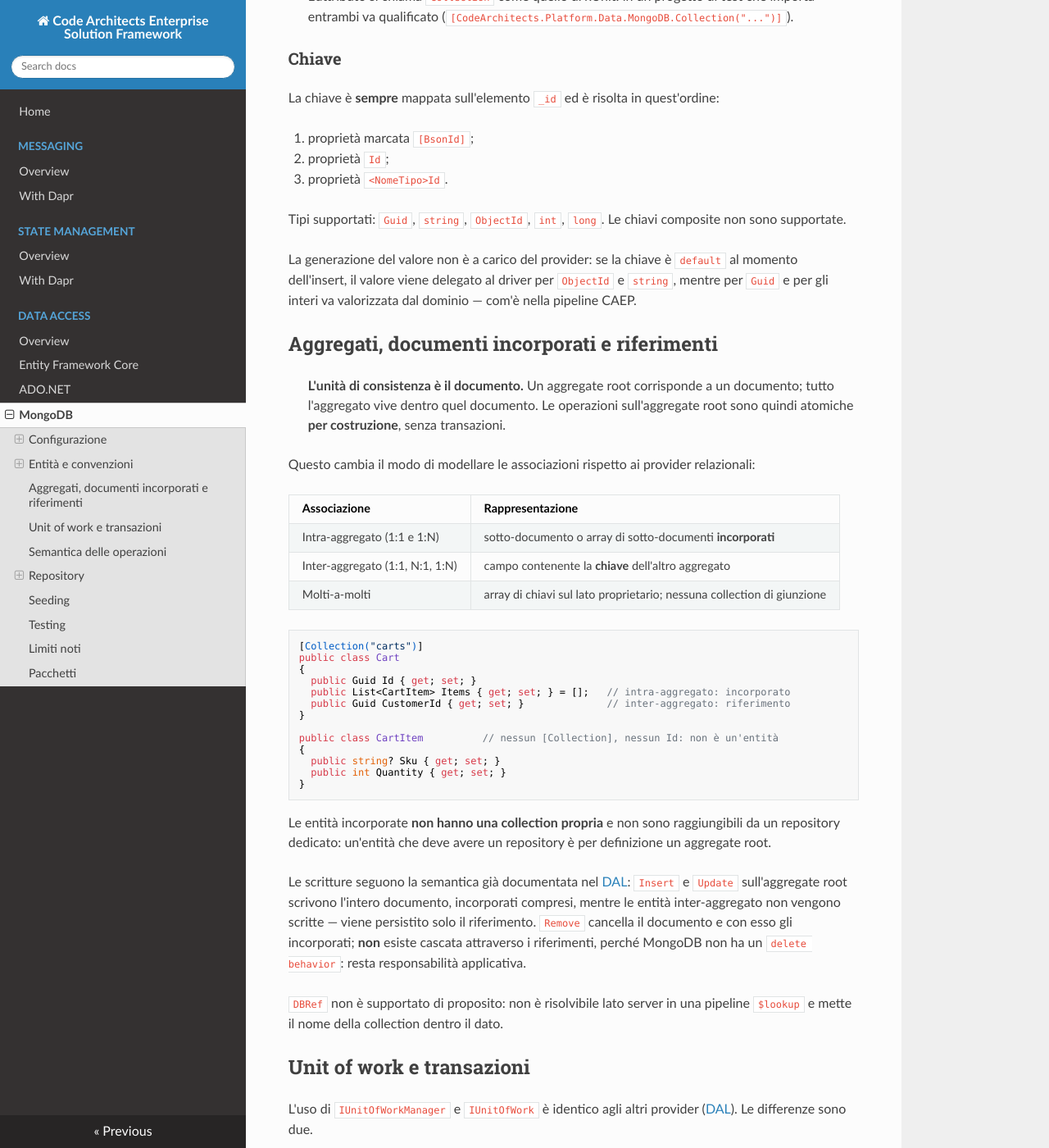
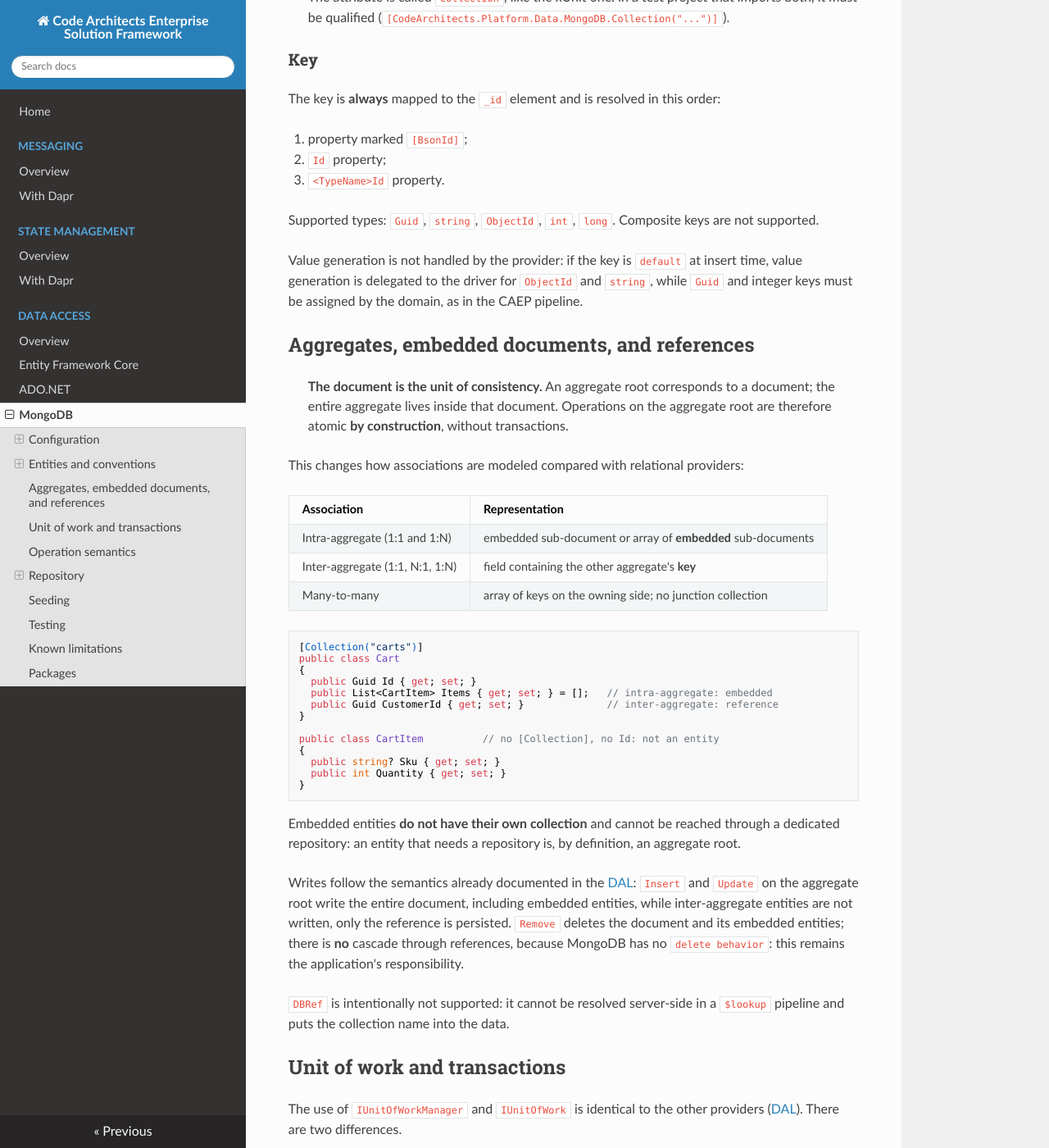
Before and after one commit to codearchitects/CodeArchitects.EnterprisePlatform.Server, an MkDocs documentation site: the page built from docs/mongodb.md, in a window 1280 px wide and 1400 px high, scrolled down 1699 px. Shown: the whole window at 82% size. Built offline with MkDocs 1.6.1, drawn with Linux system fonts in a browser that asks for light colours; nearby versions of some CDN libraries; some of the changed text lies outside the part shown.

Commit message:
fix: translate doc in english

````diff
--- a/docs/mongodb.md
+++ b/docs/mongodb.md
@@ -1,16 +1,16 @@
-# DAL con MongoDB
+# DAL with MongoDB
 
-> **Nota.** I pacchetti `CodeArchitects.Platform.Data.MongoDB` e
-> `CodeArchitects.Platform.Data.MongoDB.DependencyInjection` sono marcati `[Experimental]`: è
-> molto probabile che verranno introdotte breaking changes tra il rilascio di una versione e la successiva.
-> Non è stato ancora raggiunto un livello di maturità pari agli altri Data Provider attualmente supportati.
+> **Note.** The `CodeArchitects.Platform.Data.MongoDB` and
+> `CodeArchitects.Platform.Data.MongoDB.DependencyInjection` packages are marked `[Experimental]`:
+> breaking changes are very likely to be introduced between one version and the next.
+> They have not yet reached the same level of maturity as the other currently supported Data Providers.
 
-MongoDB è un database documentale: non ha tabelle né foreign key, e garantisce atomicità sul
-**singolo documento**. Il provider MongoDB del DAL CAEP espone gli stessi `IRepository`,
-`IUnitOfWork` e `IDataContext` degli altri provider, ma alcune semantiche cambiano di conseguenza.
-Questa pagina descrive quelle differenze.
+MongoDB is a document database: it has no tables or foreign keys, and guarantees atomicity for a
+**single document**. The CAEP MongoDB provider exposes the same `IRepository`, `IUnitOfWork`, and
+`IDataContext` as the other providers, but some semantics consequently differ.
+This page describes those differences.
 
-## Configurazione
+## Configuration
 
 ```csharp
 builder.Services.AddData(cfg => cfg
@@ -19,50 +19,50 @@ builder.Services.AddData(cfg => cfg
     .AddEntitiesFrom(typeof(Product).Assembly));
 ```
 
-`AddData` vive nel namespace `Microsoft.Extensions.DependencyInjection`, come per gli altri
-provider: in un `Program.cs` non serve alcun `using` aggiuntivo.
+`AddData` lives in the `Microsoft.Extensions.DependencyInjection` namespace, as with the other
+providers: no additional `using` directive is required in `Program.cs`.
 
-La configurazione è **validata subito**, senza contattare il server. Client mancante, database
-mancante, modello vuoto, chiave non risolvibile o due entità mappate sulla stessa collection
-fanno fallire l'avvio con un messaggio esplicito, non una `NullReferenceException` alla prima
-richiesta.
+The configuration is **validated immediately**, without contacting the server. A missing client,
+missing database, empty model, unresolvable key, or two entities mapped to the same collection
+causes startup to fail with an explicit message, rather than a `NullReferenceException` on the
+first request.
 
 ### Client
 
 ```csharp
-// dalla connection string
+// from the connection string
 .UseConnectionString(connectionString)
 
-// intervenendo sulle impostazioni derivate dalla connection string
+// modifying the settings derived from the connection string
 .UseConnectionString(connectionString, settings => settings.RetryWrites = true)
 
-// fornendo il client
+// providing the client
 .UseClient(client)
 .UseClient(sp => sp.GetRequiredService<IMongoClient>())
 ```
 
-`UseClient` accetta `IMongoClient`, non `MongoClient`: nel driver 3.x la classe concreta è
-`sealed`, quindi l'interfaccia è l'unico modo per decorare o sostituire il client.
+`UseClient` accepts `IMongoClient`, not `MongoClient`: in driver 3.x the concrete class is
+`sealed`, so the interface is the only way to decorate or replace the client.
 
-### Opzioni
+### Options
 
 ```csharp
 builder.Services.AddData(cfg => cfg
     .UseConnectionString(connectionString)
     .UseDatabase("store")
     .AddEntitiesFrom(typeof(Product).Assembly)
-    .AddEntity<LegacyDocument>()                              // registrazione esplicita
+    .AddEntity<LegacyDocument>()                              // explicit registration
     .UseTransactions(TransactionMode.Required)                // default
     .UseGuidRepresentation(GuidRepresentation.Standard)       // default
     .ConfigureConventions(pack => pack.Add(new CamelCaseElementNameConvention()))
     .UseSeed<ApplicationDataSeed>());
 ```
 
-## Entità e convenzioni
+## Entities and conventions
 
-### Nome della collection
+### Collection name
 
-Un'entità è una classe **pubblica, concreta e non generica** marcata con `[Collection]`:
+An entity is a **public, concrete, non-generic** class marked with `[Collection]`:
 
 ```csharp
 using CodeArchitects.Platform.Data.MongoDB;
@@ -76,79 +76,78 @@ public class Product
 }
 ```
 
-`[Table]` è accettato come alternativa, per retro-compatibilità. Senza attributo il nome è quello
-del tipo, invariato: nessuna pluralizzazione e nessuna trasformazione di case. `AddEntity<T>()`
-registra un tipo anche se non ha attributo.
+`[Table]` is accepted as an alternative for backward compatibility. Without an attribute, the name
+is the type name unchanged: there is no pluralization or case transformation. `AddEntity<T>()`
+registers a type even if it has no attribute.
 
-> L'attributo si chiama `Collection` come quello di xUnit: in un progetto di test che importa
-> entrambi va qualificato (`[CodeArchitects.Platform.Data.MongoDB.Collection("...")]`).
+> The attribute is called `Collection`, like the xUnit one: in a test project that imports both,
+> it must be qualified (`[CodeArchitects.Platform.Data.MongoDB.Collection("...")]`).
 
-### Chiave
+### Key
 
-La chiave è **sempre** mappata sull'elemento `_id` ed è risolta in quest'ordine:
+The key is **always** mapped to the `_id` element and is resolved in this order:
 
-1. proprietà marcata `[BsonId]`;
-2. proprietà `Id`;
-3. proprietà `<NomeTipo>Id`.
+1. property marked `[BsonId]`;
+2. `Id` property;
+3. `<TypeName>Id` property.
 
-Tipi supportati: `Guid`, `string`, `ObjectId`, `int`, `long`. Le chiavi composite non sono
-supportate.
+Supported types: `Guid`, `string`, `ObjectId`, `int`, `long`. Composite keys are not supported.
 
-La generazione del valore non è a carico del provider: se la chiave è `default` al momento
-dell'insert, il valore viene delegato al driver per `ObjectId` e `string`, mentre per `Guid` e per
-gli interi va valorizzata dal dominio — com'è nella pipeline CAEP.
+Value generation is not handled by the provider: if the key is `default` at insert time, value
+generation is delegated to the driver for `ObjectId` and `string`, while `Guid` and integer keys
+must be assigned by the domain, as in the CAEP pipeline.
 
-## Aggregati, documenti incorporati e riferimenti
+## Aggregates, embedded documents, and references
 
-> **L'unità di consistenza è il documento.** Un aggregate root corrisponde a un documento; tutto
-> l'aggregato vive dentro quel documento. Le operazioni sull'aggregate root sono quindi atomiche
-> **per costruzione**, senza transazioni.
+> **The document is the unit of consistency.** An aggregate root corresponds to a document; the
+> entire aggregate lives inside that document. Operations on the aggregate root are therefore
+> atomic **by construction**, without transactions.
 
-Questo cambia il modo di modellare le associazioni rispetto ai provider relazionali:
+This changes how associations are modeled compared with relational providers:
 
-| Associazione | Rappresentazione |
+| Association | Representation |
 |---|---|
-| Intra-aggregato (1:1 e 1:N) | sotto-documento o array di sotto-documenti **incorporati** |
-| Inter-aggregato (1:1, N:1, 1:N) | campo contenente la **chiave** dell'altro aggregato |
-| Molti-a-molti | array di chiavi sul lato proprietario; nessuna collection di giunzione |
+| Intra-aggregate (1:1 and 1:N) | embedded sub-document or array of **embedded** sub-documents |
+| Inter-aggregate (1:1, N:1, 1:N) | field containing the other aggregate's **key** |
+| Many-to-many | array of keys on the owning side; no junction collection |
 
 ```csharp
 [Collection("carts")]
 public class Cart
 {
   public Guid Id { get; set; }
-  public List<CartItem> Items { get; set; } = [];   // intra-aggregato: incorporato
-  public Guid CustomerId { get; set; }              // inter-aggregato: riferimento
+  public List<CartItem> Items { get; set; } = [];   // intra-aggregate: embedded
+  public Guid CustomerId { get; set; }              // inter-aggregate: reference
 }
 
-public class CartItem          // nessun [Collection], nessun Id: non è un'entità
+public class CartItem          // no [Collection], no Id: not an entity
 {
   public string? Sku { get; set; }
   public int Quantity { get; set; }
 }
 ```
 
-Le entità incorporate **non hanno una collection propria** e non sono raggiungibili da un
-repository dedicato: un'entità che deve avere un repository è per definizione un aggregate root.
+Embedded entities **do not have their own collection** and cannot be reached through a dedicated
+repository: an entity that needs a repository is, by definition, an aggregate root.
 
-Le scritture seguono la semantica già documentata nel [DAL](dataaccesslayer.md#associazioni-e-aggregati):
-`Insert` e `Update` sull'aggregate root scrivono l'intero documento, incorporati compresi, mentre
-le entità inter-aggregato non vengono scritte — viene persistito solo il riferimento. `Remove`
-cancella il documento e con esso gli incorporati; **non** esiste cascata attraverso i riferimenti,
-perché MongoDB non ha un `delete behavior`: resta responsabilità applicativa.
+Writes follow the semantics already documented in the [DAL](dataaccesslayer.md#associazioni-e-aggregati):
+`Insert` and `Update` on the aggregate root write the entire document, including embedded entities,
+while inter-aggregate entities are not written, only the reference is persisted. `Remove` deletes
+the document and its embedded entities; there is **no** cascade through references, because MongoDB
+has no `delete behavior`: this remains the application's responsibility.
 
-`DBRef` non è supportato di proposito: non è risolvibile lato server in una pipeline `$lookup` e
-mette il nome della collection dentro il dato.
+`DBRef` is intentionally not supported: it cannot be resolved server-side in a `$lookup` pipeline
+and puts the collection name into the data.
 
-## Unit of work e transazioni
+## Unit of work and transactions
 
-L'uso di `IUnitOfWorkManager` e `IUnitOfWork` è identico agli altri provider
-([DAL](dataaccesslayer.md#il-pattern-unit-of-work)). Le differenze sono due.
+The use of `IUnitOfWorkManager` and `IUnitOfWork` is identical to the other providers
+([DAL](dataaccesslayer.md#il-pattern-unit-of-work)). There are two differences.
 
-**Le scritture sono differite.** Dentro la UnitOfWork le operazioni si accumulano e vengono
-applicate al `SaveAsync` (o al `Dispose` con `autoSave: true`), tutte in **un'unica transazione**
-MongoDB. Ne consegue che una lettura effettuata dentro il contesto della UnitOfWork **non vede** le scritture
-ancora non committate.
+**Writes are deferred.** Within the UnitOfWork, operations accumulate and are applied on
+`SaveAsync` (or on `Dispose` with `autoSave: true`), all in **a single** MongoDB transaction.
+Consequently, a read performed within the UnitOfWork context **does not see** writes that have not
+yet been committed.
 
 ```csharp
 await using (IUnitOfWork uow = _uowManager.Begin())
@@ -156,49 +155,48 @@ await using (IUnitOfWork uow = _uowManager.Begin())
   await _cartRepo.UpdateAsync(cart);
   await _productRepo.UpdateAsync(product);
 
-  await uow.SaveAsync();   // una sola transazione: o entrambe, o nessuna
+  await uow.SaveAsync();   // one transaction: both or neither
 }
 ```
 
-**Le transazioni richiedono un replica set.** MongoDB non le supporta su un server standalone. Il
-comportamento è governato da `UseTransactions`:
+**Transactions require a replica set.** MongoDB does not support them on a standalone server. The
+behavior is governed by `UseTransactions`:
 
-| Modalità | Comportamento su topologia non compatibile |
+| Mode | Behavior on an incompatible topology |
 |---|---|
-| `Required` (default) | solleva `TransactionsNotSupportedException` |
-| `WhenSupported` | esegue senza atomicità ed emette un warning sul logger |
-| `Disabled` | non usa mai transazioni |
+| `Required` (default) | throws `TransactionsNotSupportedException` |
+| `WhenSupported` | runs without atomicity and emits a warning to the logger |
+| `Disabled` | never uses transactions |
 
-Una scrittura su un singolo documento **fuori** da contesto di una UnitOfWork non apre alcuna transazione:
-è già atomica. `InsertMany` e `UpdateMany` invece la aprono sempre, perché coinvolgono più
-documenti.
+A write to a single document **outside** a UnitOfWork does not open a transaction: it is already
+atomic. `InsertMany` and `UpdateMany`, however, always open one because they involve multiple
+documents.
 
-## Semantica delle operazioni
+## Operation semantics
 
-| Metodo | Comportamento | Eccezione |
+| Method | Behavior | Exception |
 |---|---|---|
-| `FindAsync(key)` | filtro su `_id` | — (`null` se assente) |
-| `FindAsync(key, include)` | **non supportato** | `NotSupportedException` |
-| `InsertAsync` | `insertOne` | `MongoWriteException` su chiave duplicata |
-| `InsertManyAsync` | `insertMany` ordinata, in transazione | `MongoBulkWriteException` |
-| `UpdateAsync` | sostituisce l'intero documento | `DBConcurrencyException` se non esiste |
-| `UpdateManyAsync` | `bulkWrite` ordinata, in transazione | `DBConcurrencyException` se qualcuno non esiste |
-| `UpsertAsync` | sostituisce o inserisce | `DBConcurrencyException` se non applicato |
-| `RemoveAsync` | `deleteOne` | `DBConcurrencyException` se non esiste |
+| `FindAsync(key)` | filter on `_id` | — (`null` if absent) |
+| `FindAsync(key, include)` | **not supported** | `NotSupportedException` |
+| `InsertAsync` | `insertOne` | `MongoWriteException` on duplicate key |
+| `InsertManyAsync` | ordered `insertMany`, in a transaction | `MongoBulkWriteException` |
+| `UpdateAsync` | replaces the entire document | `DBConcurrencyException` if it does not exist |
+| `UpdateManyAsync` | ordered `bulkWrite`, in a transaction | `DBConcurrencyException` if any do not exist |
+| `UpsertAsync` | replaces or inserts | `DBConcurrencyException` if not applied |
+| `RemoveAsync` | `deleteOne` | `DBConcurrencyException` if it does not exist |
 
-Due punti che sorprendono chi arriva dai provider relazionali:
+Two points may surprise users coming from relational providers:
 
-- **`UpdateAsync` sostituisce l'intero documento**, non i soli campi modificati: non esiste change
-  tracking. Per un aggiornamento parziale si usa direttamente `Collection.UpdateOneAsync` con la
-  sessione corrente.
-- **Un aggiornamento che non cambia nulla è un successo.** Il criterio è «il documento esiste», non
-  «il documento è stato riscritto».
+- **`UpdateAsync` replaces the entire document**, not only the modified fields: there is no change
+  tracking. For a partial update, use `Collection.UpdateOneAsync` directly with the current session.
+- **An update that changes nothing is successful.** The criterion is "the document exists", not
+  "the document was rewritten".
 
 ## Repository
 
-### Repository diretto
+### Direct repository
 
-L'entità di dominio è il documento. Da usare quando il modello di dominio è serializzabile 1:1.
+The domain entity is the document. Use this when the domain model is serializable 1:1.
 
 ```csharp
 using CodeArchitects.Platform.Data.MongoDB;
@@ -210,7 +208,7 @@ public class ProductRepository : MongoDBRepository<Product, Guid>, IProductRepos
   public async Task<IEnumerable<Product>> GetTopSellingProductsAsync(int count, CancellationToken ct = default)
   {
     return await Collection
-      .Find(Session, Builders<Product>.Filter.Empty)   // Session: partecipa all'unità di lavoro
+      .Find(Session, Builders<Product>.Filter.Empty)   // Session: participates in the unit of work
       .SortByDescending(product => product.SaleCount)
       .Limit(count)
       .ToListAsync(ct);
@@ -218,16 +216,16 @@ public class ProductRepository : MongoDBRepository<Product, Guid>, IProductRepos
 }
 ```
 
-La classe base espone `Collection` (`IMongoCollection<TEntity>`), `Database` e **`Session`**.
+The base class exposes `Collection` (`IMongoCollection<TEntity>`), `Database`, and **`Session`**.
 
-> Passare `Session` alle query personalizzate non è opzionale: un'operazione eseguita senza sessione
-> gira su una sessione implicita, quindi **fuori** dalla transazione dell'unità di lavoro in corso.
+> Passing `Session` to custom queries is not optional: an operation executed without a session runs
+> on an implicit session, and therefore **outside** the transaction of the current unit of work.
 
-### Repository mapped
+### Mapped repository
 
-Quando il documento deve divergere dal dominio — denormalizzazione, campi tecnici, nomi diversi,
-versionamento dello schema — si usa `MongoDBMappedRepository<TDocument, TEntity, TKey>`.
-`[Collection]` sta sul **documento**, mai sull'entità di dominio.
+When the document must differ from the domain, for example for denormalization, technical fields,
+different names, or schema versioning, use `MongoDBMappedRepository<TDocument, TEntity, TKey>`.
+`[Collection]` belongs on the **document**, never on the domain entity.
 
 ```csharp
 [Collection("products")]
@@ -247,22 +245,22 @@ public class ProductRepository : MongoDBMappedRepository<ProductDocument, Produc
 }
 ```
 
-La classe base espone `Collection` e il suo alias `Documents`, entrambi di tipo
+The base class exposes `Collection` and its `Documents` alias, both of type
 `IMongoCollection<TDocument>`.
 
-Il mapping può essere delegato a Mapster con un `TypeAdapterConfig` bidirezionale, come descritto
-in [DAL – Mapped repository](dataaccesslayer.md#mapped-repository):
+Mapping can be delegated to Mapster with a bidirectional `TypeAdapterConfig`, as described in
+[DAL – Mapped repository](dataaccesslayer.md#mapped-repository):
 
 ```csharp
 config.NewConfig<Product, ProductDocument>().TwoWays();
 ```
 
-> L'estensione `PreserveTracking` di `CodeArchitects.Platform.Data.Mapster` **non ha effetto** su
-> questo provider: MongoDB non ha change tracking.
+> The `PreserveTracking` extension from `CodeArchitects.Platform.Data.Mapster` has **no effect** on
+> this provider: MongoDB has no change tracking.
 
 ## Seeding
 
-Il seeding usa la stessa `DataSeed` degli altri provider.
+Seeding uses the same `DataSeed` as the other providers.
 
 ```csharp
 [SeedOrder(1)]
@@ -274,27 +272,27 @@ public class CategorySeed : DataSeed
 }
 ```
 
-Registrazione e applicazione:
+Registration and application:
 
 ```csharp
 builder.Services.AddData(cfg => cfg
     // ...
     .UseSeed<CategorySeed>()
-    .AddSeedsFrom(typeof(CategorySeed).Assembly));   // oppure per scansione
+    .AddSeedsFrom(typeof(CategorySeed).Assembly));   // or by scanning
 
 WebApplication app = builder.Build();
-app.Services.SeedMongo();                             // oppure await SeedMongoAsync()
+app.Services.SeedMongo();                             // or await SeedMongoAsync()
 ```
 
-- L'**ordine** è deterministico: `[SeedOrder]` (assente ⇒ `0`), a parità di ordine il nome del tipo.
-- Il seeding è **idempotente per collection**: un seed è applicato solo a una collection vuota.
-- Tutti i seed sono committati **in un'unica transazione**: un seeding interrotto non lascia il
-  database popolato a metà. Richiede quindi un replica set.
+- The **order** is deterministic: `[SeedOrder]` (missing ⇒ `0`), then the type name for equal order.
+- Seeding is **idempotent per collection**: a seed is applied only to an empty collection.
+- All seeds are committed **in a single transaction**: interrupted seeding does not leave the
+  database partially populated. It therefore requires a replica set.
 
 ## Testing
 
-Gli integration test del provider usano [Testcontainers](https://dotnet.testcontainers.org/) con un
-replica set a nodo singolo, indispensabile per le transazioni:
+The provider's integration tests use [Testcontainers](https://dotnet.testcontainers.org/) with a
+single-node replica set, which is required for transactions:
 
 ```csharp
 MongoDbContainer container = new MongoDbBuilder()
@@ -303,21 +301,21 @@ MongoDbContainer container = new MongoDbBuilder()
   .Build();
 ```
 
-## Limiti noti
+## Known limitations
 
-Non ancora supportati, in ordine di impatto:
+Not yet supported, in order of impact:
 
-- **`Include`** — sia sulle navigazioni incorporate (dove sarebbe un no-op) sia sui riferimenti
-  inter-aggregato. Solleva `NotSupportedException`.
-- **Concorrenza ottimistica** — nessun token di versione.
-- **Multitenancy e soft delete** — disponibili sul provider EF Core, non qui.
-- **Change tracking** — non ha corrispettivo nel modello ad aggregati.
-- **Chiavi composite**, **gestione degli indici**, **database multipli** con contesto tipizzato.
-- **Interceptor** sulle operazioni.
+- **`Include`** — both for embedded navigations (where it would be a no-op) and inter-aggregate
+  references. Throws `NotSupportedException`.
+- **Optimistic concurrency** — no version token.
+- **Multitenancy and soft delete** — available in the EF Core provider, not here.
+- **Change tracking** — has no equivalent in the aggregate-based model.
+- **Composite keys**, **index management**, **multiple databases** with a typed context.
+- **Interceptors** for operations.
 
-## Pacchetti
+## Packages
 
 - [`CodeArchitects.Platform.Data.MongoDB`](https://www.nuget.org/packages/CodeArchitects.Platform.Data.MongoDB)
 - [`CodeArchitects.Platform.Data.MongoDB.DependencyInjection`](https://www.nuget.org/packages/CodeArchitects.Platform.Data.MongoDB.DependencyInjection)
 
-Richiedono **MongoDB Server 4.4 o superiore** (requisito del driver 3.x).
+They require **MongoDB Server 4.4 or later** (a requirement of driver 3.x).
````
